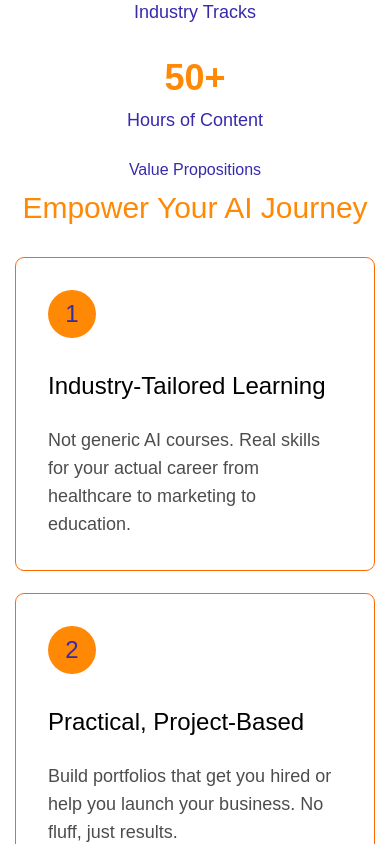
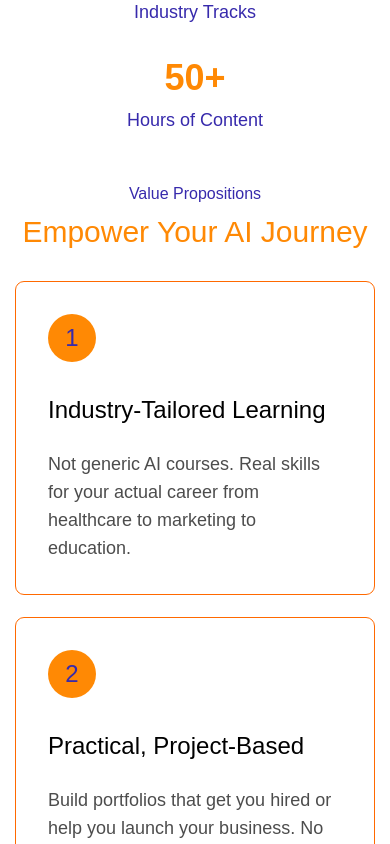
Before and after one commit to boyalonetech/Genz_Ai_Hub, a Next.js app: page / in a window 390 px wide. Shown: the part 1200-2044 px from the top of the page. Built offline with nearby package versions, Linux system fonts and the light colour scheme; a web font is replaced by a local one.

Commit message:
creating 1/3 page of blog and courses screen ui

```diff
--- a/src/components/Value.tsx
+++ b/src/components/Value.tsx
@@ -2,7 +2,7 @@ import React from "react";
 
 export default function Value() {
   return (
-    <section className="w-full bg-white pb-12 pt-6 lg:pt-10 md:pb-20 px-4 md:px-8 ">
+    <section className="w-full bg-white pb-12 pt-12 lg:pt-10 md:pb-20 px-4 md:px-8 ">
       <div className="max-w-7xl mx-auto">
         {/* Section Header */}
         <div className="text-center mb-8 md:mb-12">
```
